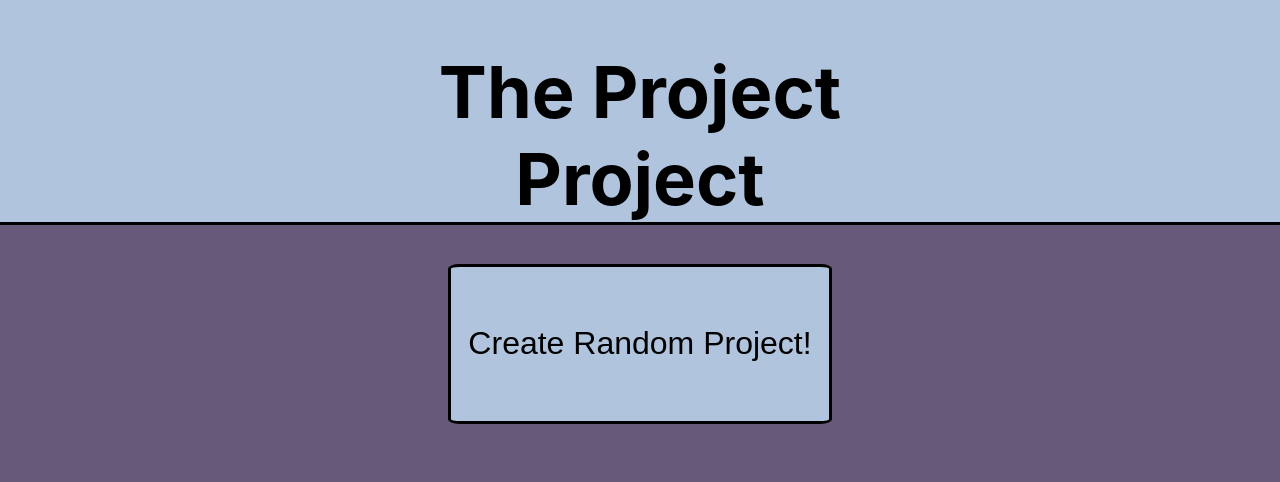
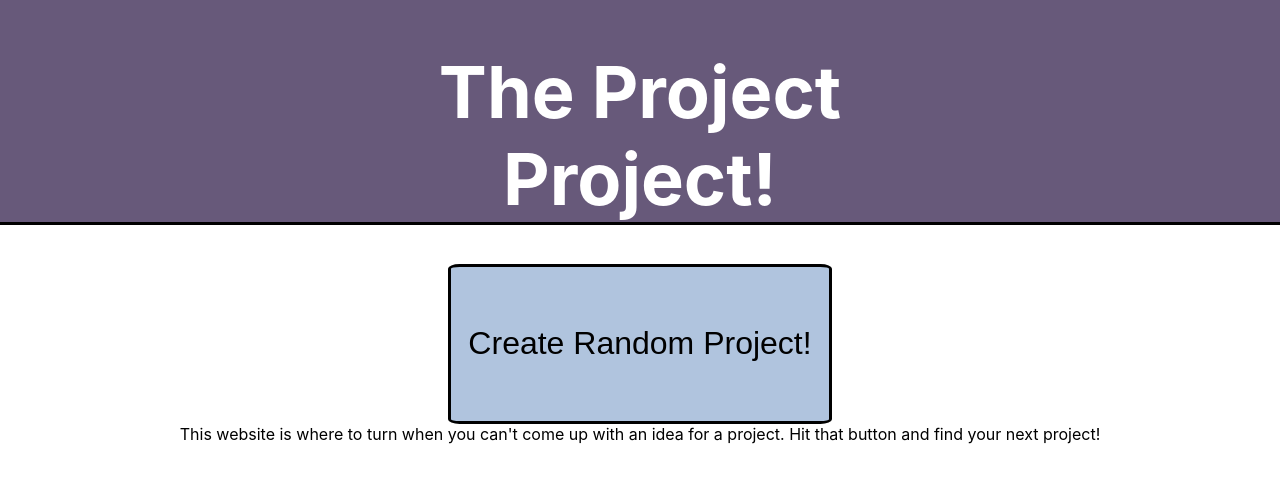
Before and after one commit to AurumValian/projenerator, a React (Create React App) app: page / in a window 1280 px wide. Shown: the top 482 px of the page. Built offline with nearby package versions, Linux system fonts and the light colour scheme.

Commit message:
Add page description

```diff
--- a/src/App/App.css
+++ b/src/App/App.css
@@ -1,6 +1,6 @@
 html {
   height: 100%;
-  background-color: #67597A
+  background-color: white
 }
 
 .App {
--- a/src/App/App.js
+++ b/src/App/App.js
@@ -78,6 +78,11 @@ class App extends Component {
             <button className="random-project-button" onClick={this.getRandomProject}>
               Create Random Project!
             </button>
+            {!this.state.api.API && (
+              <section className="page-description">
+                This website is where to turn when you can't come up with an idea for a project. Hit that button and find your next project!
+              </section>
+            )}
           </div>
         }
         />
--- a/src/Header/Header.css
+++ b/src/Header/Header.css
@@ -1,6 +1,7 @@
 header {
+  color: white;
   height: 100%;
-  background-color: lightsteelblue;
+  background-color: #67597A;
   font-size: 36px;
   border-bottom: 3px solid black;
   display: grid;
--- a/src/Header/Header.js
+++ b/src/Header/Header.js
@@ -9,7 +9,7 @@ function Header(props) {
       {props.favorites[0] &&
         <Link to="/favorites"><button className="favorites-button">Your Favorites</button></Link>
       }
-      <h1>The Project Project</h1>
+      <h1>The Project Project!</h1>
       {!props.isHome &&
         <Link to="/"><button className="home-button" onClick={props.backHome}>Back to Home</button></Link>
       }
```
